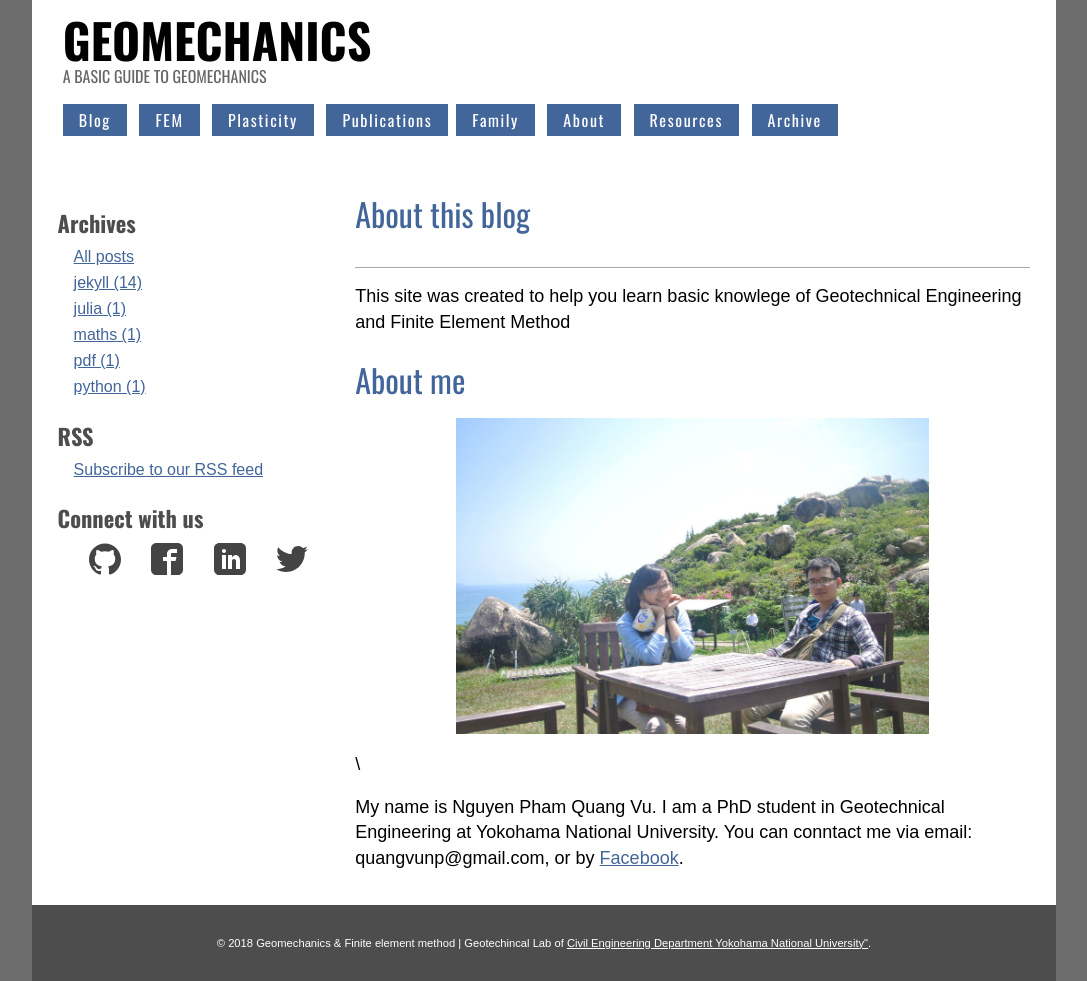
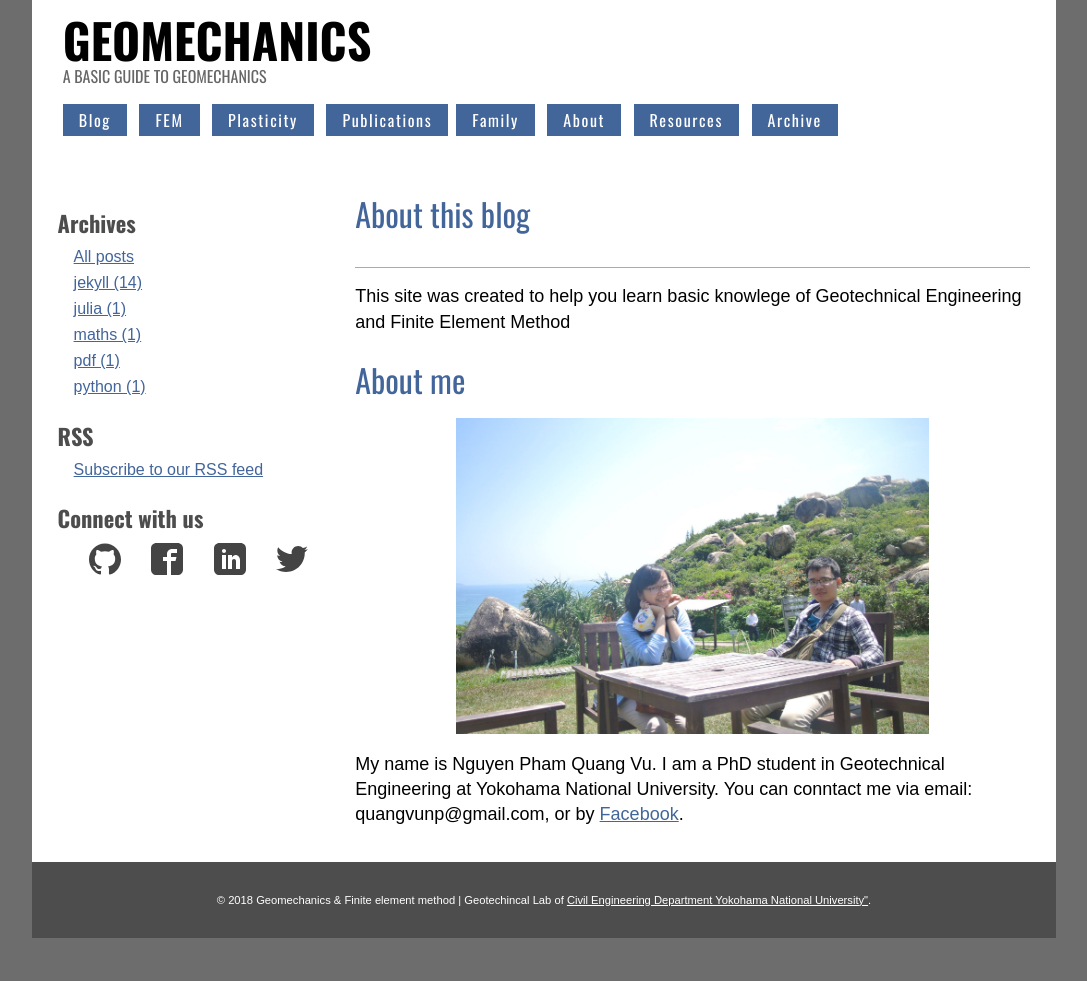
Before and after one commit to quangvunp/geomechanics, a Jekyll site: the page built from about.md, in a window 1280 px wide. Shown: the whole page, without its empty margins (96-1183 px from the left). Built offline with Jekyll 4.4.1, drawn with Linux system fonts in a browser that asks for light colours; after the commit the page ends 938 px from its top, so only the background shows below that.

Commit message:
Update about.md

```diff
--- a/about.md
+++ b/about.md
@@ -7,6 +7,6 @@ This site was created to help you learn basic knowlege of Geotechnical Engineeri
 
 ## About me
 
-![Picture1]({{ site.url }}/assests/pictures/family/About.jpg){:width="70%"} \
+![Picture1]({{ site.url }}/assests/pictures/family/About.jpg){:width="70%"}
 
 My name is Nguyen Pham Quang Vu. I am a PhD student in Geotechnical Engineering at Yokohama National University. You can conntact me via email: quangvunp@gmail.com, or by [Facebook]("https://www.facebook.com/quangvu.np").
```
